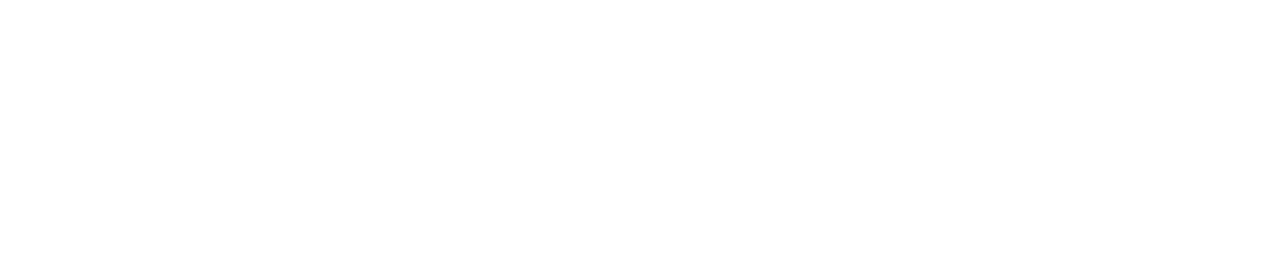
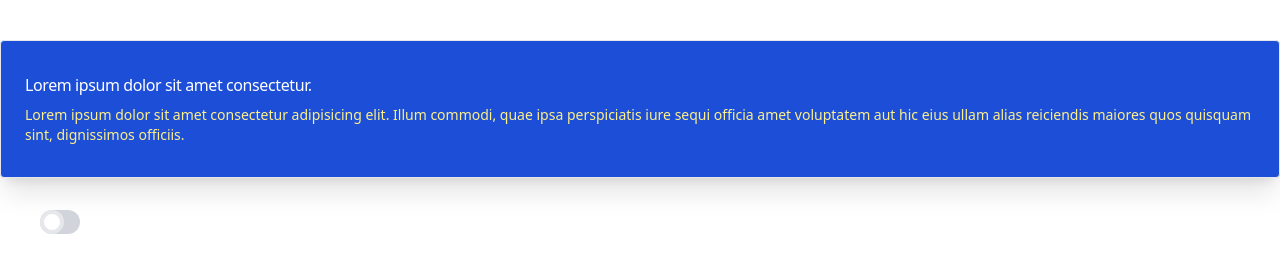
Before and after one commit to Negar-La/tailwind-projects, a plain HTML site: page tailwind-sandbox-starter/18-dark-mode/index.html in a window 1280 px wide. Drawn offline with nearby package versions, Linux system fonts and the light colour scheme.

Commit message:
dark mode

```diff
--- a/tailwind-sandbox-starter/18-dark-mode/index.html
+++ b/tailwind-sandbox-starter/18-dark-mode/index.html
@@ -1,14 +1,74 @@
 <!DOCTYPE html>
-<html lang="en">
+<html lang="en" class="dark">
   <head>
     <meta charset="UTF-8" />
     <meta http-equiv="X-UA-Compatible" content="IE=edge" />
     <meta name="viewport" content="width=device-width, initial-scale=1.0" />
     <script src="https://cdn.tailwindcss.com"></script>
+    <script>
+      tailwind.config = {
+        darkMode: "class",
+      };
+    </script>
+    <style>
+      .toggle-checkbox:checked {
+        right: 0;
+        border-color: #68d391;
+      }
+
+      .toggle-checkbox:checked + .toggle-label {
+        background-color: #68d391;
+      }
+    </style>
+
     <title>Dark Mode</title>
   </head>
   <body>
     <!-- By default, you can have your project use whatever mode your OS is using. You can use "dark:{class}". You can also set your config to use a class instead of using your OS mode -->
+    <!--
+  1-you define dark: inside HTML elements and then it works based on the mode on your OS=Operating System
+  2-you define class="dark" in html tag and then add taiwind.config. It's no longer paying attention to the OS.
+  3-you copy HTML code from the link tailwindcomponents.com, then add Style on head tag, then use JS to have a toggle to switch between dark and light mode.
+
+ -->
+    <div
+      class="container mx-auto mt-10 bg-white border px-6 py-8 shadow-xl rounded dark:bg-blue-700"
+    >
+      <h3 class="text-orange-700 dark:text-white font-medium tracking-tight">
+        Lorem ipsum dolor sit amet consectetur.
+      </h3>
+      <p class="text-red-600 dark:text-yellow-200 mt-2 text-sm">
+        Lorem ipsum dolor sit amet consectetur adipisicing elit. Illum commodi,
+        quae ipsa perspiciatis iure sequi officia amet voluptatem aut hic eius
+        ullam alias reiciendis maiores quos quisquam sint, dignissimos officiis.
+      </p>
+    </div>
+
+    <div
+      class="relative inline-block w-10 ml-10 mt-8 mr-2 align-middle select-none transition duration-200 ease-in"
+    >
+      <input
+        type="checkbox"
+        name="toggle"
+        id="toggle"
+        class="toggle-checkbox absolute block w-6 h-6 rounded-full bg-white border-4 appearance-none cursor-pointer"
+      />
+      <label
+        for="toggle"
+        class="toggle-label block overflow-hidden h-6 rounded-full bg-gray-300 cursor-pointer"
+      ></label>
+    </div>
+
+    <script>
+      document.getElementById("toggle").addEventListener("change", () => {
+        const checkbox = document.getElementById("toggle");
+        if (checkbox.checked) {
+          document.documentElement.classList.add("dark");
+        } else {
+          document.documentElement.classList.remove("dark");
+        }
+      });
+    </script>
   </body>
 </html>
 
```
